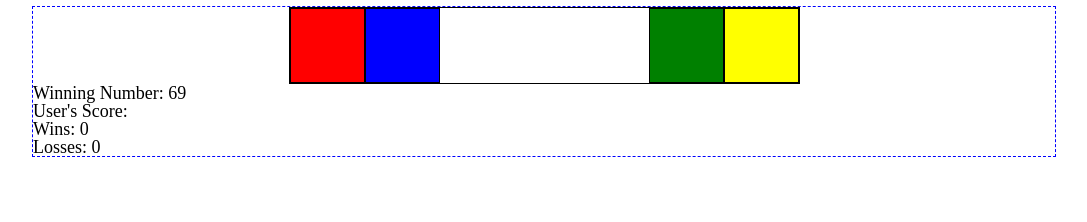
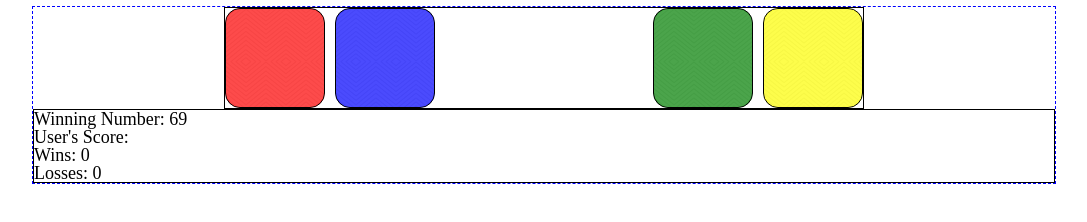
Before and after one commit to hoomanfor/color-math-memory-game, a plain HTML site: page index.html in a window 1280 px wide. Shown: the part 56-278 px from the top of the page, without its empty margins (96-1183 px from the left). Drawn offline with nearby package versions, Linux system fonts and the light colour scheme.

Commit message:
more styling of color divs, border-radius, ::after background-image

```diff
--- a/assets/css/style.css
+++ b/assets/css/style.css
@@ -25,42 +25,62 @@ main {
     border: 1px dashed blue;
 }
 
+.colors-section {
+    border: 1px solid black;
+    overflow: auto;
+    margin: auto;
+    width: 640px;
+}
+
 .color {
     border: 1px solid black;
-    float: left;
-    width: 75px;
-    height: 75px;
+    /* float: left; */
+    width: 100px;
+    height: 100px;
     cursor: pointer;
-    /* margin: 0 10px 0 0;  */
+    position: relative;
+    border-radius: 15%;
 }
 
 .red {
     background-color: red;
+    float: left;
 }
 
 .blue {
     background-color: blue;
+    float: left;
+    left: 10px;
 }
 
 .yellow {
     background-color: yellow;
-    float:right;
+    float: right;
 }
 
 .green {
     background-color: green;
     float: right;
+    right: 10px;
 }
 
-.colors-section {
-    border: 1px solid black;
-    overflow: auto;
-    margin: auto;
-    width: 50%;
-
-}
+.red::after,
+.blue::after,
+.yellow::after,
+.green::after {
+    content: "";
+    background-image: url("../images/whirlpool.png");
+    opacity: 0.3;
+    top: 0;
+    left: 0;
+    bottom: 0;
+    right: 0;
+    position: absolute;
+    border-radius: 15%;
+  }
 
 .metrics {
+    border: 1px solid black;
     clear: both;
 }
 
```
Also changed, not shown: assets/images/whirlpool.png (added), 1 other file.
